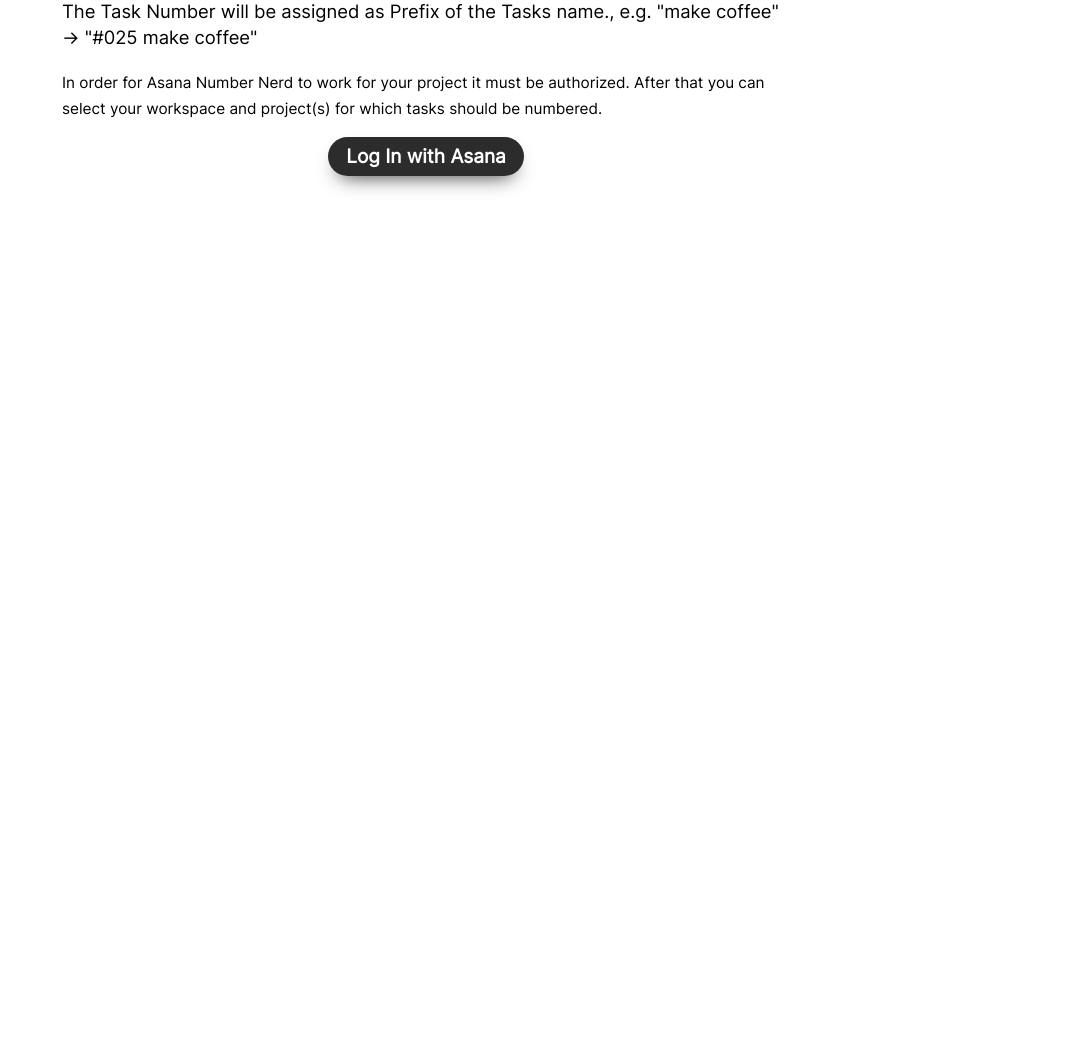
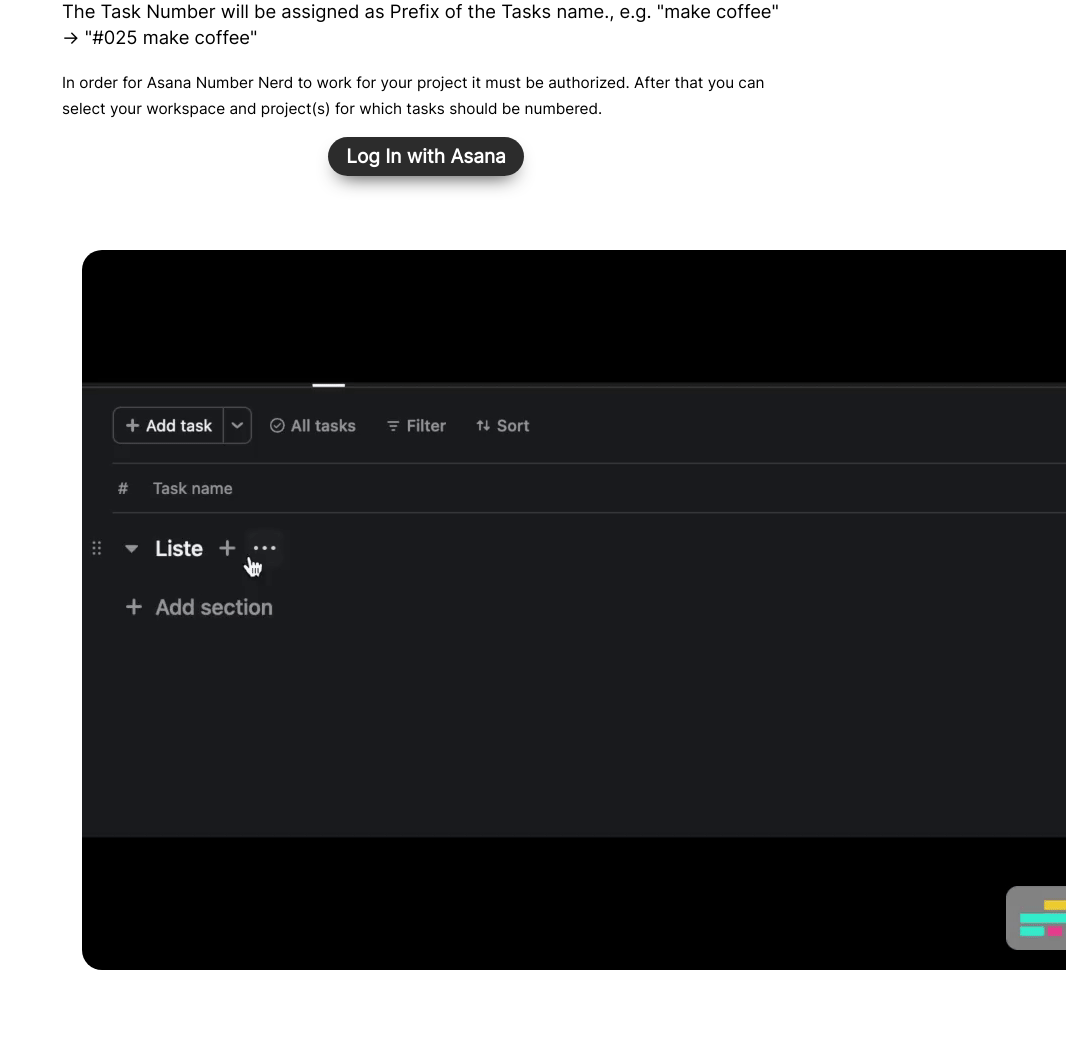
Before and after one commit to marfrede/asana-number-nerd, a FastAPI app: template templates/start.jinja2 in a window 1280 px wide; the page is wider, and only the part inside the window is pictured. Shown: the part 723-1781 px from the top of that part, without its empty margins (214-1280 px from the left). Before the commit the page ends 914 px from the top of that part, so only its background shows below. Run offline with FastAPI, Linux system fonts and the light colour scheme; the template is opened without the code that fills it, so the values that code supplies are empty; parts of the project's set-up code (start-up, migrations or seed data) failed here and were passed over.

Commit message:
add showcase

```diff
--- a/templates/start.jinja2
+++ b/templates/start.jinja2
@@ -37,6 +37,9 @@
 			<div class="content" style="text-align: center;">
 				<a class="button" href="{{ authorize_asana_url }}">Log In with Asana</a>
 			</div>
+			<div class="content" style="text-align: center;">
+				<img style="margin: 40px auto; border-radius: 20px; width: auto" src="/static/assets/showcase.gif" alt="">
+			</div>
 		</div>
 	</div>
 </body>
```
Also changed, not shown: static/assets/showcase.gif (added).
